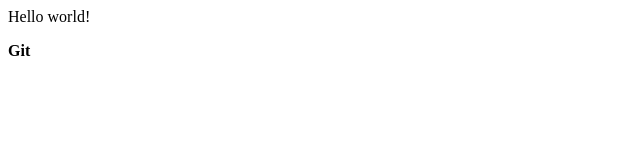
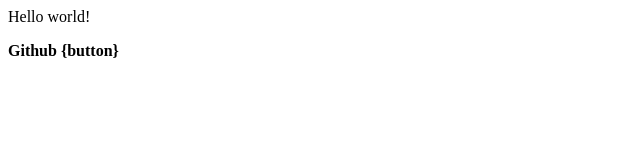
Before and after one commit to yaswanthteja/git_tutorials, a plain HTML site: page index.html in a window 1280 px wide. Shown: the full height of the page, 0-640 px from the left. Drawn offline with Linux system fonts and the light colour scheme.

Commit message:
adding button

```diff
--- a/index.html
+++ b/index.html
@@ -1,2 +1,2 @@
 <p>Hello world!</p>
-<p><b>Git</b></p>
+<p><b>Github {button}</b></p>
```
